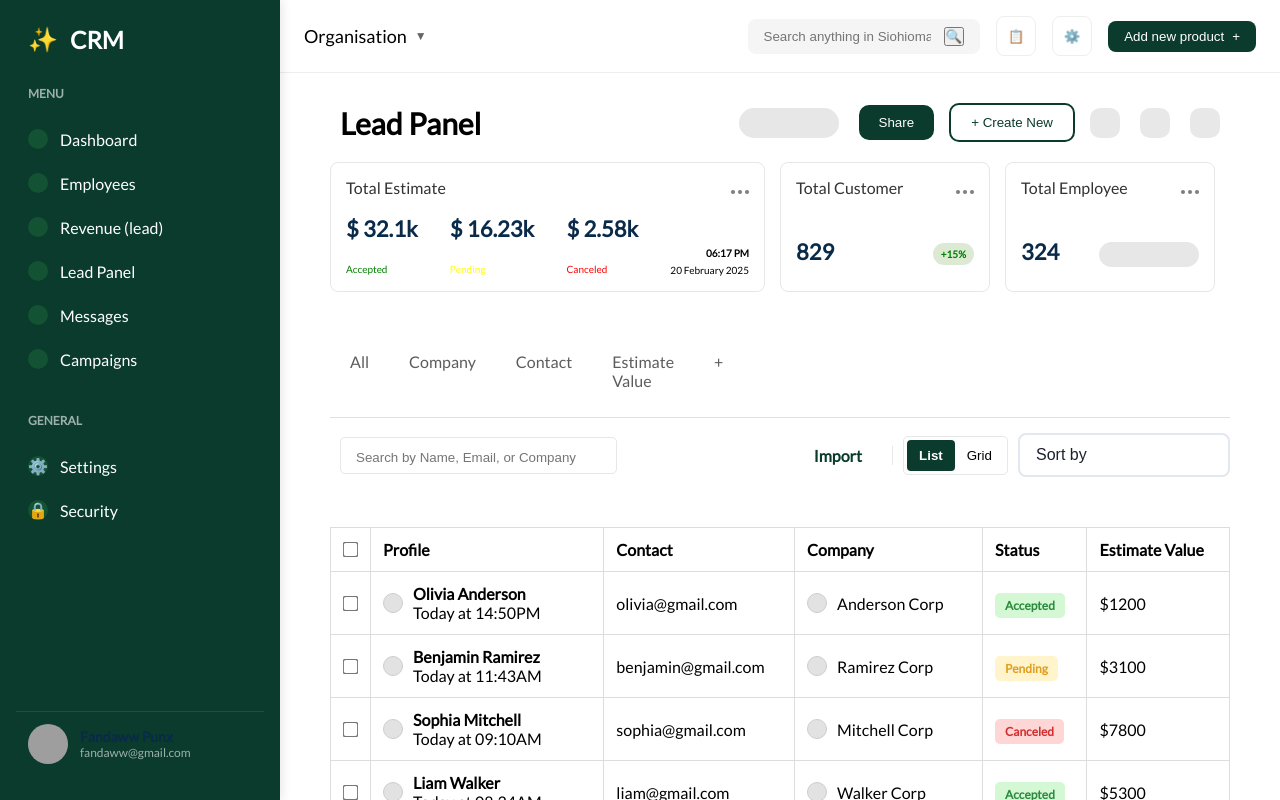
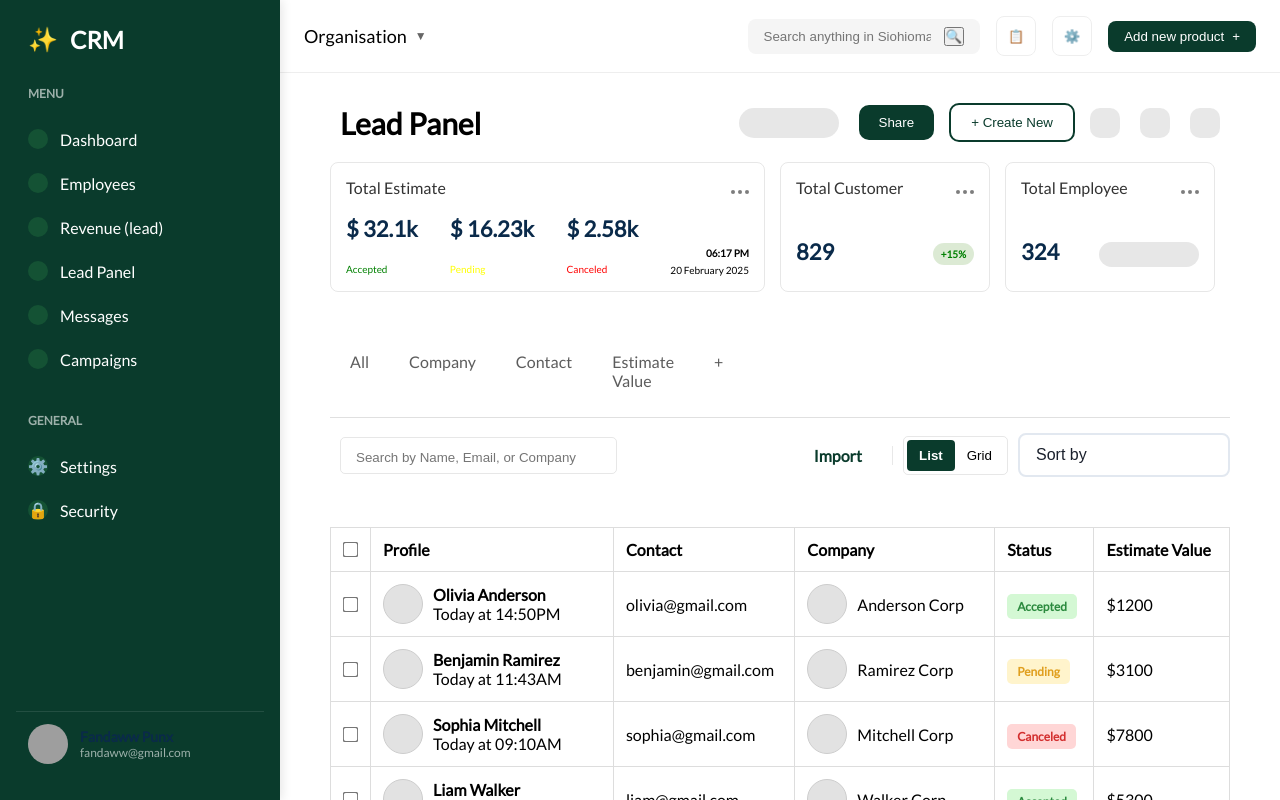
Before and after one commit to Anukhusdevlopers/CRM, a React (Vite) app: page /organisation/lead-panel in a window 1280 px wide. Built offline with nearby package versions, Linux system fonts and the light colour scheme; grey boxes are pictures that could not be loaded.

Commit message:
grid cards

```diff
--- a/src/Component/Organisation/Grid.module.css
+++ b/src/Component/Organisation/Grid.module.css
@@ -5,9 +5,9 @@
 }
 
 .cards {
-  display: grid;
-  grid-template-columns: repeat(4, 1fr); /* Ensures 4 cards per row */
+  display: flex;
   gap: 16px;
+  flex-wrap: wrap;
 }
 
 .card {
@@ -15,10 +15,12 @@
   padding: 20px;
   border-radius: 16px;
   box-shadow: 0 4px 10px rgba(0, 0, 0, 0.1);
+  flex: 1;
   transition: transform 0.3s ease, box-shadow 0.3s ease;
   display: flex;
   flex-direction: column;
   align-items: flex-start;
+  min-width: 260px;
   position: relative;
 }
 
--- a/src/Component/Organisation/Table.module.css
+++ b/src/Component/Organisation/Table.module.css
@@ -22,8 +22,8 @@ th, td {
 }
 
 .emptyCircle {
-  max-width: 20px;  min-width: 20px;
-  max-height: 20px;  min-height: 20px;
+  max-width: 40px;  min-width: 40px;
+  max-height: 40px;  min-height: 40px;
   background: #0000001d;
   border-radius: 50%;
   border: 1px solid #ccc;
```
